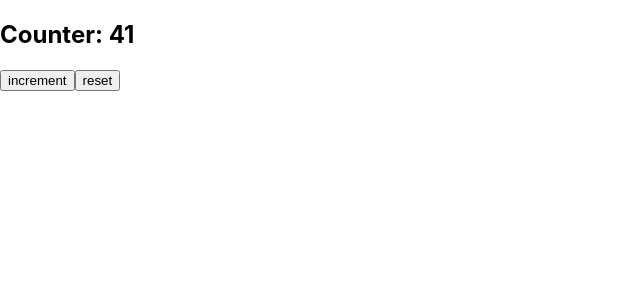
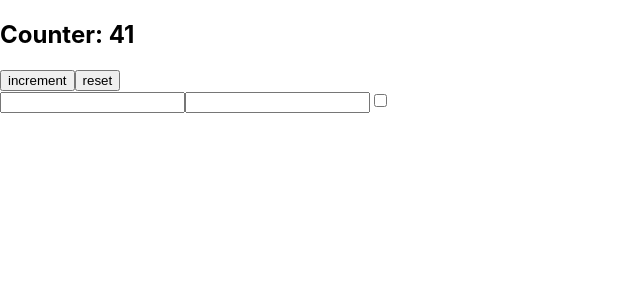
Before and after one commit to AlexGiaffreda/Esercizi-React, a React (Create React App) app in the folder my-app/: page / in a window 1280 px wide. Shown: the top 300 px of the page, without its empty margins (0-640 px from the left). Built offline with nearby package versions, Linux system fonts and the light colour scheme.

Commit message:
useSTATE 2

```diff
--- a/my-app/src/App.js
+++ b/my-app/src/App.js
@@ -1,9 +1,11 @@
 import Counter from './Counter';
+import Login from './Login';
 
 function App() {
   return (
     <div className="App">
       <Counter initialValue={41}/>
+      <Login />
     </div>
   );
 }
--- /dev/null
+++ b/my-app/src/Login.js
@@ -0,0 +1,34 @@
+import {useState} from 'react'
+
+function Login(){
+    const [info, setInfo] = useState({
+        username : '',
+        password: '',
+        check: false,
+        disabled: true
+    })
+
+    const  controlHandler = (event) => {
+        const {value, type, check, name} = event.target
+        return(setInfo(
+            (info) => {
+                return({
+                    ...info,
+                    [name]:type==='checkbox'?check:value
+                })
+            }
+        ))
+    }
+
+        return(
+            <>
+            <form>
+                <input type='username' name="username" value={info.username} onChange={controlHandler}></input>
+                <input type='password' name="password" value={info.password} onChange={controlHandler}></input>
+                <input type='checkbox' name="check" value={info.check} checked={info.check} onChange={controlHandler}></input>
+            </form>
+            </>
+        )
+
+}
+export default Login
```
